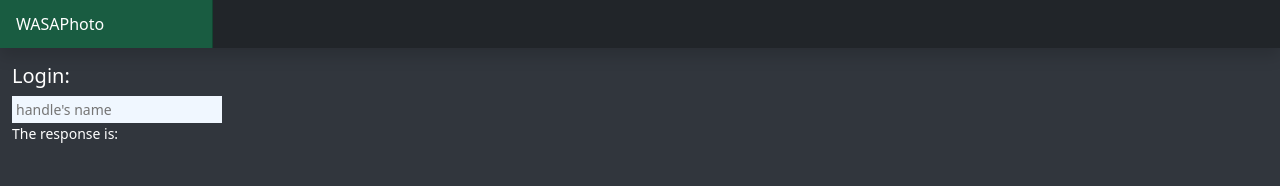
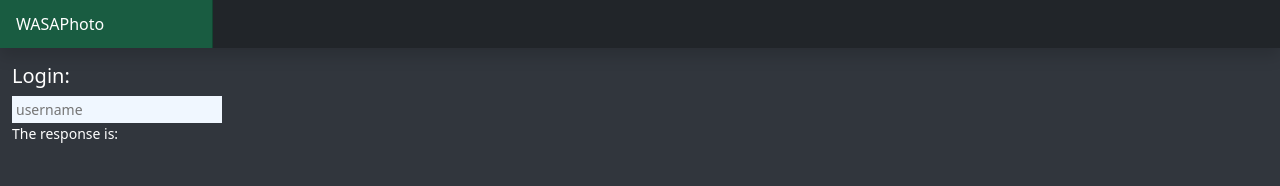
Before and after one commit to Davide-F5-Marincione/wasa-photo-project, a Vue app in the folder webui/: page /#/ in a window 1280 px wide. Shown: the top 186 px of the page. Built offline with nearby package versions, Linux system fonts and the light colour scheme.

Commit message:
Modified default login stuff

```diff
--- a/webui/src/views/LoginView.vue
+++ b/webui/src/views/LoginView.vue
@@ -30,7 +30,7 @@ export default {
 <template>
 	<div>
         <div class="justify-content-between flex-wrap flex-md-nowrap align-items-center pt-3 pb-2 mb-3">
-            <h5 class="h5">Login:</h5> <input v-on:keyup.enter="login" v-model="input" type="text" placeholder="handle's name" />
+            <h5 class="h5">Login:</h5> <input v-on:keyup.enter="login" v-model="input" type="text" placeholder="username" />
             <p> The response is: <b>{{some_data}}</b> </p>
 		</div>
 
```
